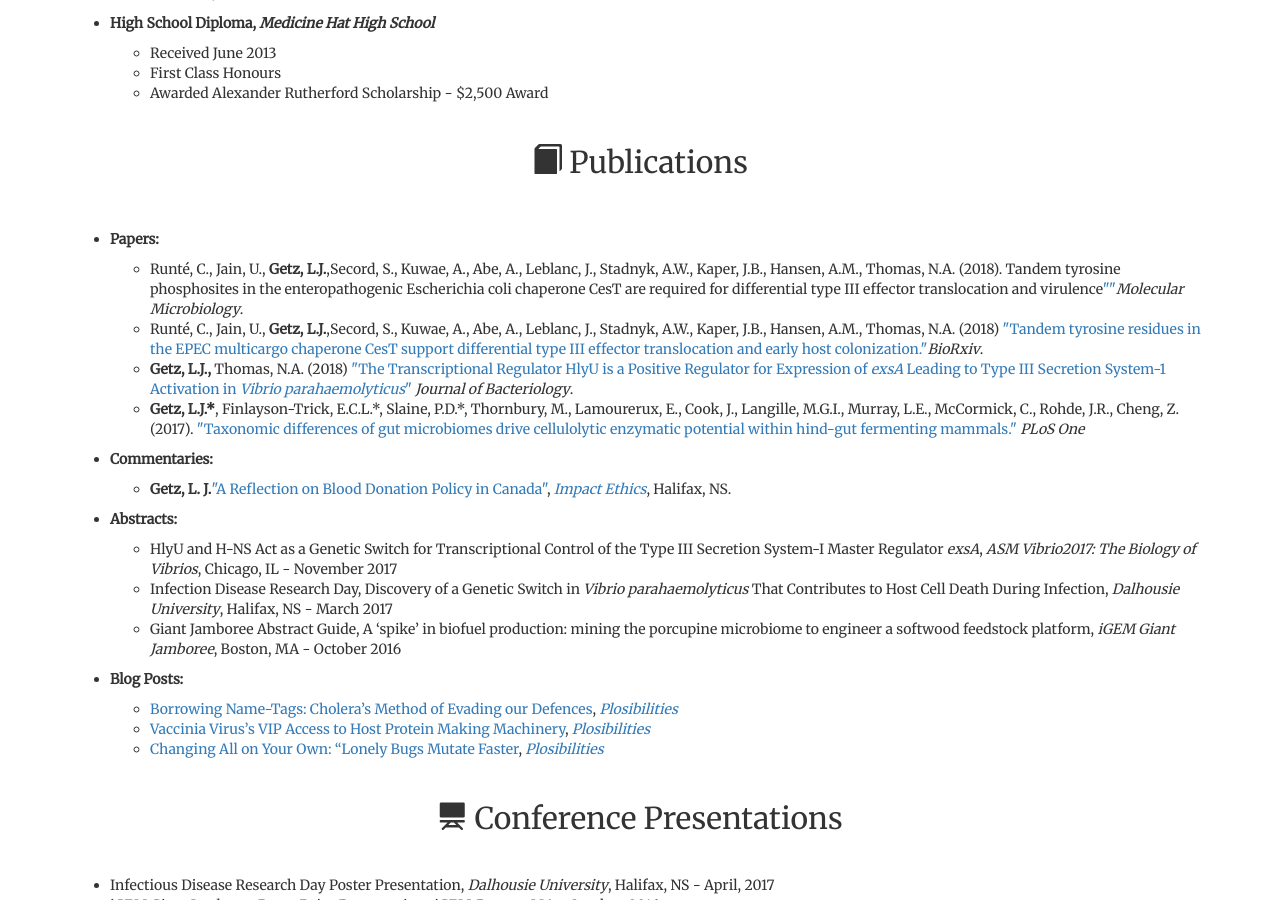
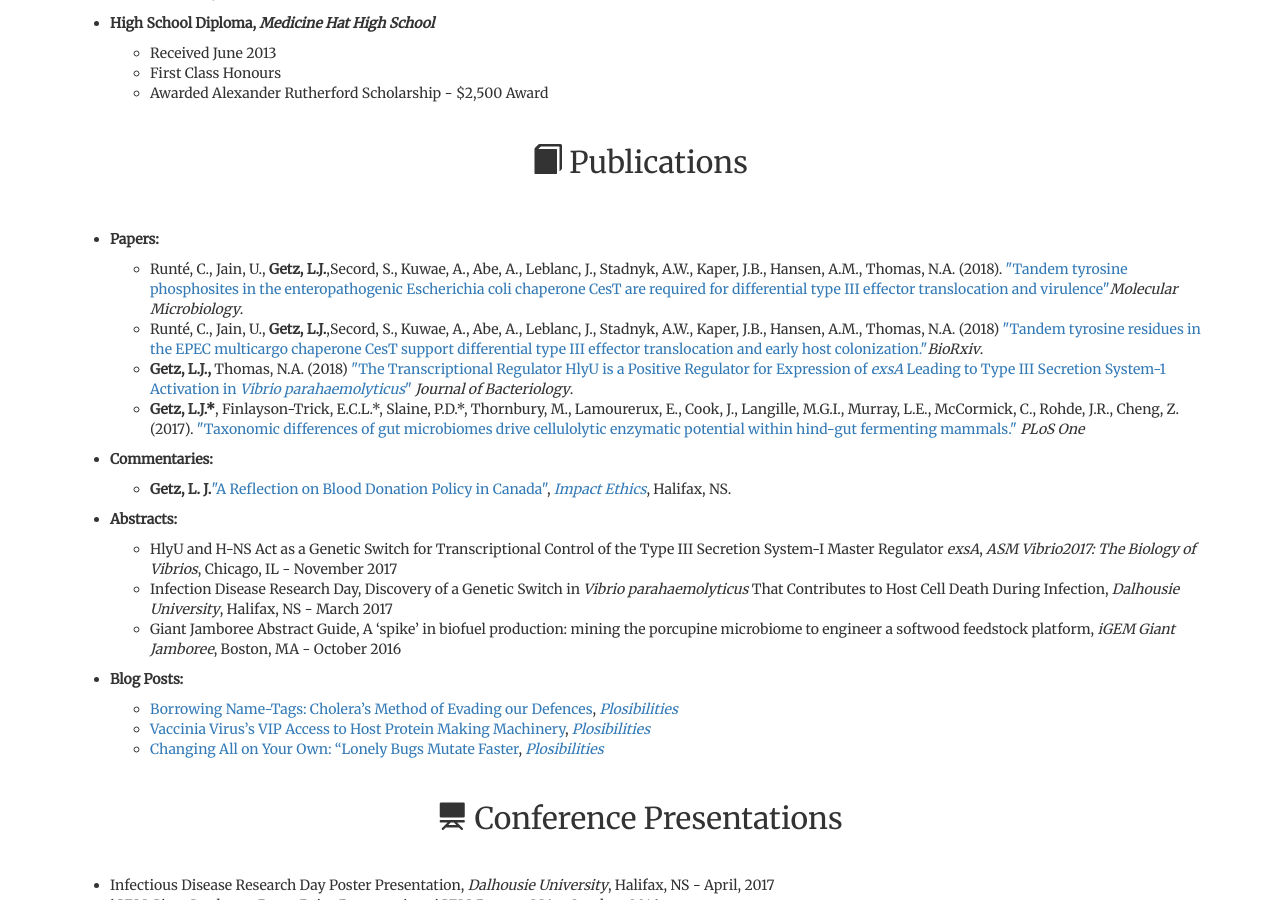
Before and after one commit to LandonGetz/OldCVWebsite, a Jekyll site: the page built from index.md, in a window 1280 px wide and 900 px high, scrolled down 1944 px. Built offline with Jekyll 4.4.1, drawn with Linux system fonts in a browser that asks for light colours; nearby versions of some CDN libraries.

Commit message:
Typo fix
Typo fix

```diff
--- a/index.md
+++ b/index.md
@@ -115,7 +115,7 @@ scroll: true
     <ul id="list">
       <li id="list"><b>Papers: </b>
             <ul id="sublist">
-                <li>Runté, C., Jain, U., <b>Getz, L.J.</b>,Secord, S., Kuwae, A., Abe, A., Leblanc, J., Stadnyk, A.W., Kaper, J.B., Hansen, A.M., Thomas, N.A. (2018). Tandem tyrosine phosphosites in the enteropathogenic Escherichia coli chaperone CesT are required for differential type III effector translocation and virulence<a href="http://onlinelibrary.wiley.com/doi/10.1111/mmi.13948/full" target="_blank">""</a><i>Molecular Microbiology</i>.</li>
+                <li>Runté, C., Jain, U., <b>Getz, L.J.</b>,Secord, S., Kuwae, A., Abe, A., Leblanc, J., Stadnyk, A.W., Kaper, J.B., Hansen, A.M., Thomas, N.A. (2018). <a href="http://onlinelibrary.wiley.com/doi/10.1111/mmi.13948/full" target="_blank">"Tandem tyrosine phosphosites in the enteropathogenic Escherichia coli chaperone CesT are required for differential type III effector translocation and virulence"</a><i>Molecular Microbiology</i>.</li>
                 <li>Runté, C., Jain, U., <b>Getz, L.J.</b>,Secord, S., Kuwae, A., Abe, A., Leblanc, J., Stadnyk, A.W., Kaper, J.B., Hansen, A.M., Thomas, N.A. (2018) <a href="https://www.biorxiv.org/content/early/2018/02/22/270066" target="_blank">"Tandem tyrosine residues in the EPEC multicargo chaperone CesT support differential type III effector translocation and early host colonization."</a><i>BioRxiv</i>.</li>
                 <li><b>Getz, L.J.,</b> Thomas, N.A. (2018) <a href="http://jb.asm.org/content/early/2018/02/08/JB.00653-17.abstract" target="_blank">"The Transcriptional Regulator HlyU is a Positive Regulator for Expression of <i>exsA</i> Leading to Type III Secretion System-1 Activation in <i>Vibrio parahaemolyticus</i>"</a> <i>Journal of Bacteriology</i>.</li>
                 <li><b>Getz, L.J.*</b>, Finlayson-Trick, E.C.L.*, Slaine, P.D.*, Thornbury, M., Lamourerux, E., Cook, J., Langille, M.G.I., Murray, L.E., McCormick, C., Rohde, J.R., Cheng, Z. (2017). <a href="http://journals.plos.org/plosone/article?id=10.1371/journal.pone.0189404" target="_blank">"Taxonomic differences of gut microbiomes drive cellulolytic enzymatic potential within hind-gut fermenting mammals."</a> <i>PLoS One</i></li>
```
